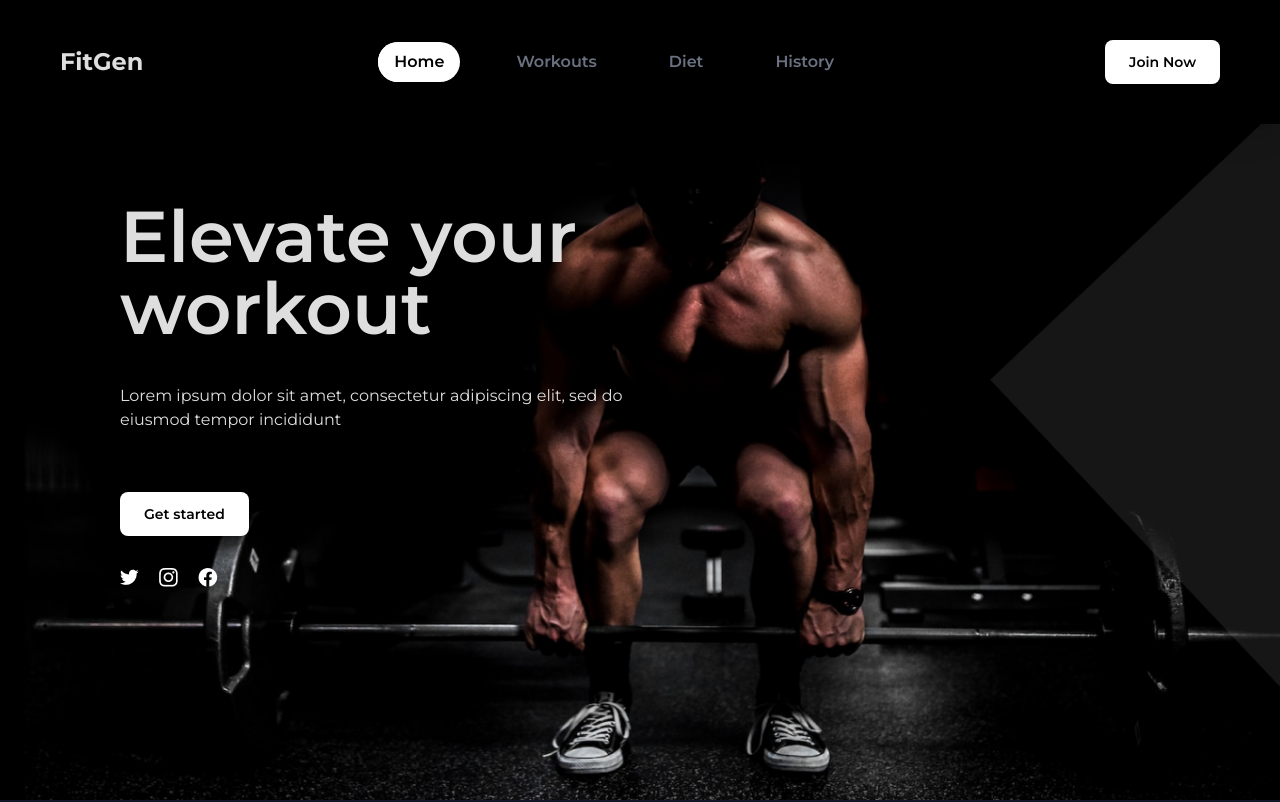
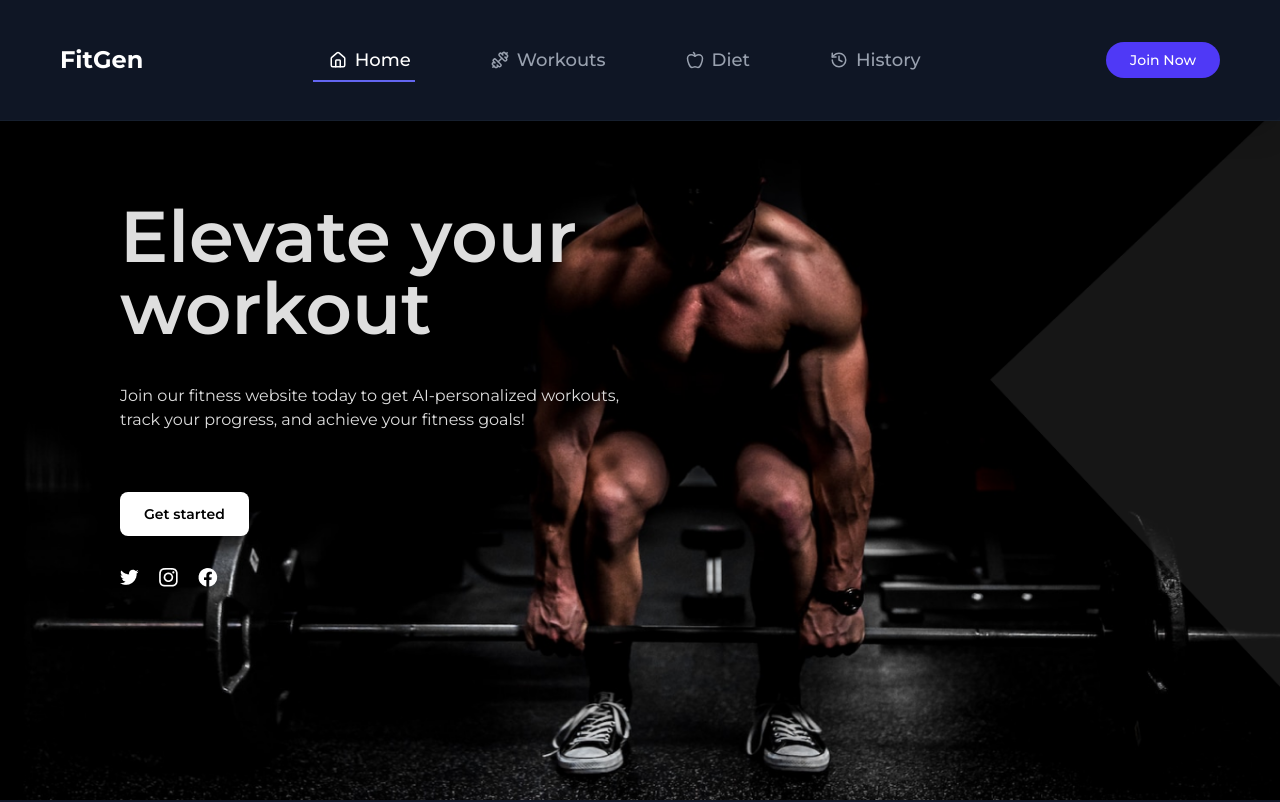
Before and after one commit to aneeshsunganahalli/FitGen, a React (Vite) app in the folder client/: page / in a window 1280 px wide. Shown: the top 802 px of the page. Built offline with nearby package versions, Linux system fonts and the light colour scheme; no server answers.

Commit message:
Fixed UI

```diff
--- a/client/src/components/Navbar.jsx
+++ b/client/src/components/Navbar.jsx
@@ -1,10 +1,11 @@
-import React, { useEffect } from 'react'
-import { useSelector, useDispatch } from 'react-redux'
-import { Link, NavLink, useNavigate, useLocation } from 'react-router-dom'
-import { signOutStart, signOutSuccess, signOutFailure } from '../redux/user/userSlice'
+import React, { useEffect } from 'react';
+import { NavLink, useNavigate, useLocation } from 'react-router-dom';
+import { useDispatch, useSelector } from 'react-redux';
+import { signOutStart, signOutSuccess, signOutFailure } from '../redux/user/userSlice';
+import { Home, Dumbbell, Apple, History, LogOut, User } from 'lucide-react';
 
-export default function Navbar() {
-  const { currentUser } = useSelector(state => state.user);
+const Navbar = () => {
+  const {currentUser} = useSelector(state => state.user)
   const navigate = useNavigate();
   const location = useLocation();
   const dispatch = useDispatch();
@@ -18,17 +19,16 @@ export default function Navbar() {
         const navLinks = document.querySelector('.nav-links');
         const direction = previousActive && previousActive.offsetLeft > activeLink.offsetLeft ? 'right' : 'left';
 
+        requestAnimationFrame(() => {
           navLinks.style.setProperty('--slide-direction', direction);
           navLinks.style.setProperty('--slide-width', `${activeLink.offsetWidth}px`);
           navLinks.style.setProperty('--slide-left', `${activeLink.offsetLeft}px`);
+        });
 
-        // Remove previous-active class from all links
         document.querySelectorAll('.nav-links .previous-active').forEach(el => {
           el.classList.remove('previous-active');
         });
-
-        // Add previous-active class to current active link
-        document.querySelector('.nav-links .active').classList.add('previous-active');
+        document.querySelector('.nav-links .active')?.classList.add('previous-active');
       }
     };
 
@@ -56,42 +56,93 @@ export default function Navbar() {
       console.error('Logout failed:', error);
       dispatch(signOutFailure(error.message));
     }
-    }
+  };
+
+  const navItems = [
+    { path: '/', label: 'Home', icon: Home },
+    { path: '/workouts', label: 'Workouts', icon: Dumbbell },
+    { path: '/diet', label: 'Diet', icon: Apple },
+    { path: '/history', label: 'History', icon: History },
+  ];
 
   return (
-    <div className='fixed top-0 left-0 right-0 flex items-center justify-between w-full p-10 px-15 bg-black shadow-xl z-50'>
-      <p onClick={() => navigate('/')} className='text-2xl font-bold cursor-pointer'>FitGen</p>
-      <ul className='nav-links font-semibold text-gray-500 px-5 pr-10'>
-        <NavLink to={'/'} className={({ isActive }) => isActive ? 'active' : ''}>
-          <li>Home</li>
+    <div className="fixed top-0 left-0 right-0 bg-gray-900/95 backdrop-blur-sm border-b border-gray-800/50 shadow-xl z-50 p-7">
+      <div className="max-w-7xl mx-auto px-4 sm:px-6 lg:px-8">
+        <div className="flex items-center justify-between h-16">
+          {/* Logo */}
+          <div
+            onClick={() => navigate('/')}
+            className="text-2xl font-bold text-white cursor-pointer hover:text-indigo-400 transition-colors duration-200"
+          >
+            FitGen
+          </div>
+
+          {/* Navigation Links */}
+          <nav className=" flex justify-center">
+            <ul className="nav-links  flex justify-center items-center space-x-8 text-lg font-medium">
+              {navItems.map(({ path, label, icon: Icon }) => (
+                <NavLink
+                  key={path}
+                  to={path}
+                  className={({ isActive }) =>
+                    `h-full flex items-center px-2 ${
+                      isActive ? 'active text-white' : 'text-gray-400 hover:text-white'
+                    } transition-colors duration-200`
+                  }
+                >
+                  <li className="flex items-center gap-2">
+                    <Icon size={18} />
+                    {label}
+                  </li>
                 </NavLink>
-        <NavLink to={'/workouts'} className={({ isActive }) => isActive ? 'active' : ''}>
-          <li>Workouts</li>
-        </NavLink>
-        <NavLink to={'/diet'} className={({ isActive }) => isActive ? 'active' : ''}>
-          <li>Diet</li>
-        </NavLink>
-        <NavLink to={'/history'} className={({ isActive }) => isActive ? 'active' : ''}>
-          <li>History</li>
-        </NavLink>
+              ))}
+            </ul>
+          </nav>
 
-      </ul>
-      {
-        currentUser ? (
-          <div className='flex items-center gap-2 cursor-pointer group relative'>
-            <img className='rounded-full h-10 w-10 object-cover' src={currentUser.avatar} alt="Profile" />
-            <div className='absolute top-0 right-0 pt-14 text-base font-medium text-gray-600 z-20 hidden group-hover:block'>
-              <div className='min-w-48 bg-stone-100 flex flex-col rounded gap-4 p-4'>
-                <p onClick={() => navigate('/profile')} className='hover:text-black cursor-pointer'>Profile</p>
-                <p onClick={logout} className='hover:text-black cursor-pointer'>Logout</p>
+          {/* User Menu */}
+          {currentUser ? (
+            <div className="relative group">
+              <div className="flex items-center gap-3 cursor-pointer">
+                <img
+                  src={currentUser.avatar}
+                  alt="Profile"
+                  className="h-12 w-12 rounded-full object-cover ring-3 ring-gray-800 group-hover:ring-indigo-500 transition-all duration-200"
+                />
+              </div>
+
+              <div className="absolute right-0 w-48 mt-2 origin-top-right hidden group-hover:block">
+                <div className="bg-gray-800 rounded-lg shadow-lg ring-1 ring-gray-700 overflow-hidden">
+                  <div className="p-1">
+                    <button
+                      onClick={() => navigate('/profile')}
+                      className="flex items-center gap-2 w-full px-4 py-2 text-sm text-gray-300 hover:bg-gray-700 rounded-md transition-colors duration-150"
+                    >
+                      <User size={16} />
+                      Profile
+                    </button>
+                    <button
+                      onClick={logout}
+                      className="flex items-center gap-2 w-full px-4 py-2 text-sm text-red-400 hover:bg-gray-700 rounded-md transition-colors duration-150"
+                    >
+                      <LogOut size={16} />
+                      Logout
+                    </button>
+                  </div>
                 </div>
               </div>
             </div>
           ) : (
-          <button onClick={() => navigate('/sign-up')} className='bg-white text-black rounded-lg py-3 px-6 font-semibold text-sm shrink-0 hover:opacity-85 hover:scale-105 transition-all duration-300'>Join Now</button>
-        )
-      }
+            <button
+              onClick={() => navigate('/sign-up')}
+              className="bg-indigo-600 hover:bg-indigo-700 text-white px-6 py-2 rounded-3xl text-sm font-medium transition-all duration-200 hover:scale-105"
+            >
+              Join Now
+            </button>
+          )}
+        </div>
+      </div>
+    </div>
+  );
+};
 
-    </div>
-  )
-}
+export default Navbar;
--- a/client/src/index.css
+++ b/client/src/index.css
@@ -7,7 +7,6 @@
 
   color-scheme: light dark;
   color: rgba(255, 255, 255, 0.87);
-  background-color: #111010;
 
 }
 
@@ -17,7 +16,6 @@
 
 .active li{
   @apply rounded-3xl px-4 py-2;
-  @apply bg-white text-black;
   @apply transition-all duration-300 ease-in-out;
 }
 
@@ -30,23 +28,7 @@ li {
   @apply hidden
 }
 
-/* Create a navigation container for the sliding effect */
-.nav-links {
-  @apply relative flex items-center gap-10;
-}
 
-/* Create the sliding background */
-.nav-links::before {
-  content: '';
-  @apply absolute bg-white rounded-3xl transition-all duration-300 ease-in-out;
-  height: 100%;
-  width: var(--slide-width, 0);
-  left: var(--slide-left, 0);
-  top: 0;
-  z-index: 0;
-  transform-origin: var(--slide-direction, 'left');
-  animation: slideIn 0.3s ease-in-out;
-}
 
 @keyframes slideIn {
   from {
@@ -59,14 +41,30 @@ li {
 
 /* Style for all list items */
 .nav-links li {
-  @apply rounded-3xl px-4 py-2 relative z-10 transition-colors duration-300;
+  @apply rounded-4xl  relative z-10 transition-colors duration-300;
 }
 
 /* Active link text color */
 .nav-links .active li {
-  @apply text-black;
+  @apply text-white;
 }
 
 .group:hover .hidden {
   display: block;
 }
+
+.nav-links {
+  position: relative;
+}
+
+.nav-links::after {
+  content: '';
+  position: absolute;
+  bottom: 0;
+  height: 2px;
+  background: #6366f1;
+  width: var(--slide-width);
+  left: var(--slide-left);
+  transition: all 0.3s ease;
+  transform-origin: var(--slide-direction);
+}
--- a/client/src/pages/Home.tsx
+++ b/client/src/pages/Home.tsx
@@ -23,7 +23,7 @@ export default function Home() {
 
             <p className='text-7xl font-semibold mt-50 mb-10'>Elevate your <br />workout</p>
 
-            <p className=''>Lorem ipsum dolor sit amet, consectetur adipiscing elit, sed do eiusmod tempor incididunt </p>
+            <p className=''>Join our fitness website today to get AI-personalized workouts, track your progress, and achieve your fitness goals! </p>
 
             <div className=''>
               <button onClick={() => navigate('/sign-up')} className='bg-white text-black text-sm font-semibold py-3 px-6 rounded-lg mt-15 hover:opacity-85 hover:scale-105 transition-all duration-300'>Get started</button>
```
Also changed, not shown: client/src/pages/Profile.jsx (+90 -53 lines). Lines whose indentation alone changed are shown as unchanged.
